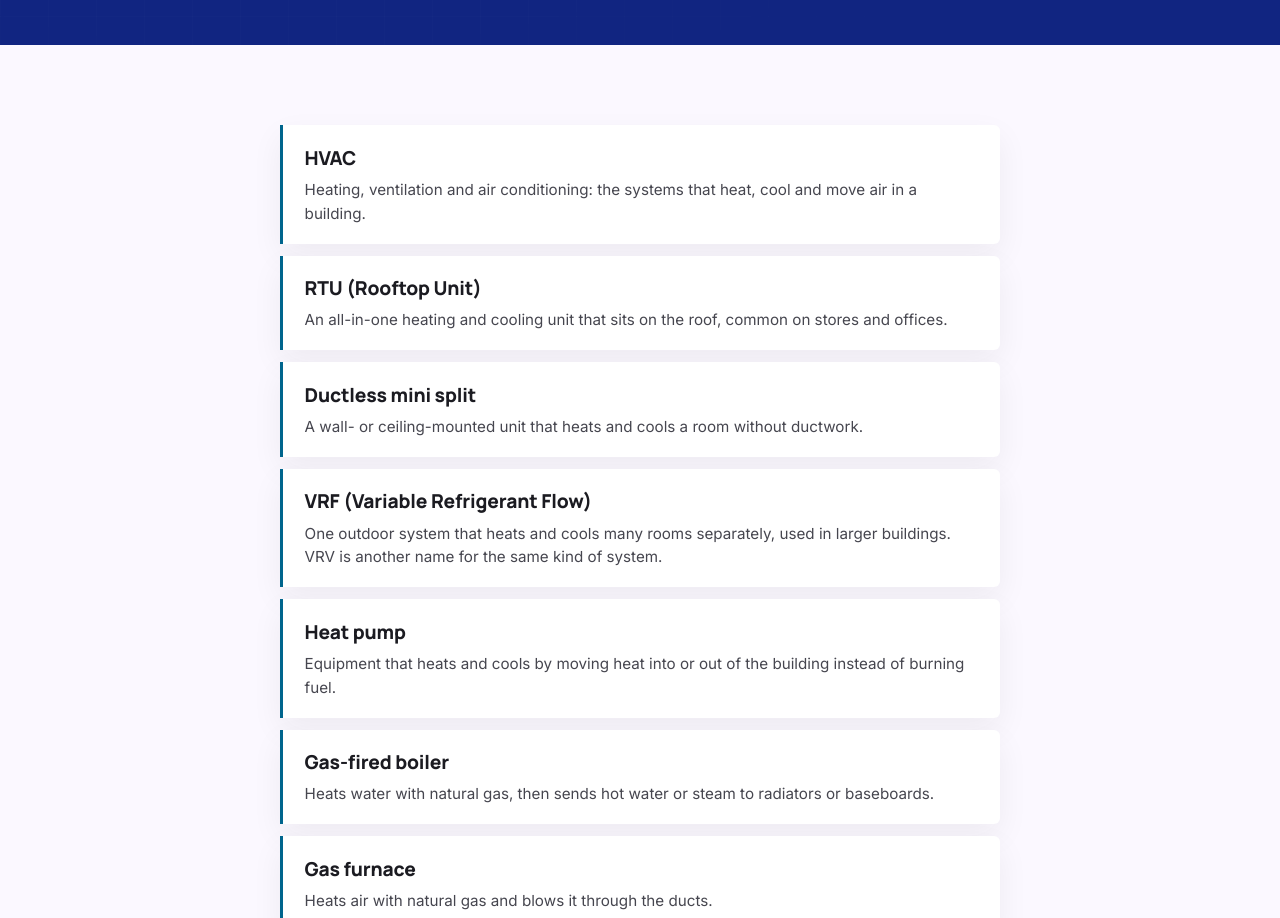
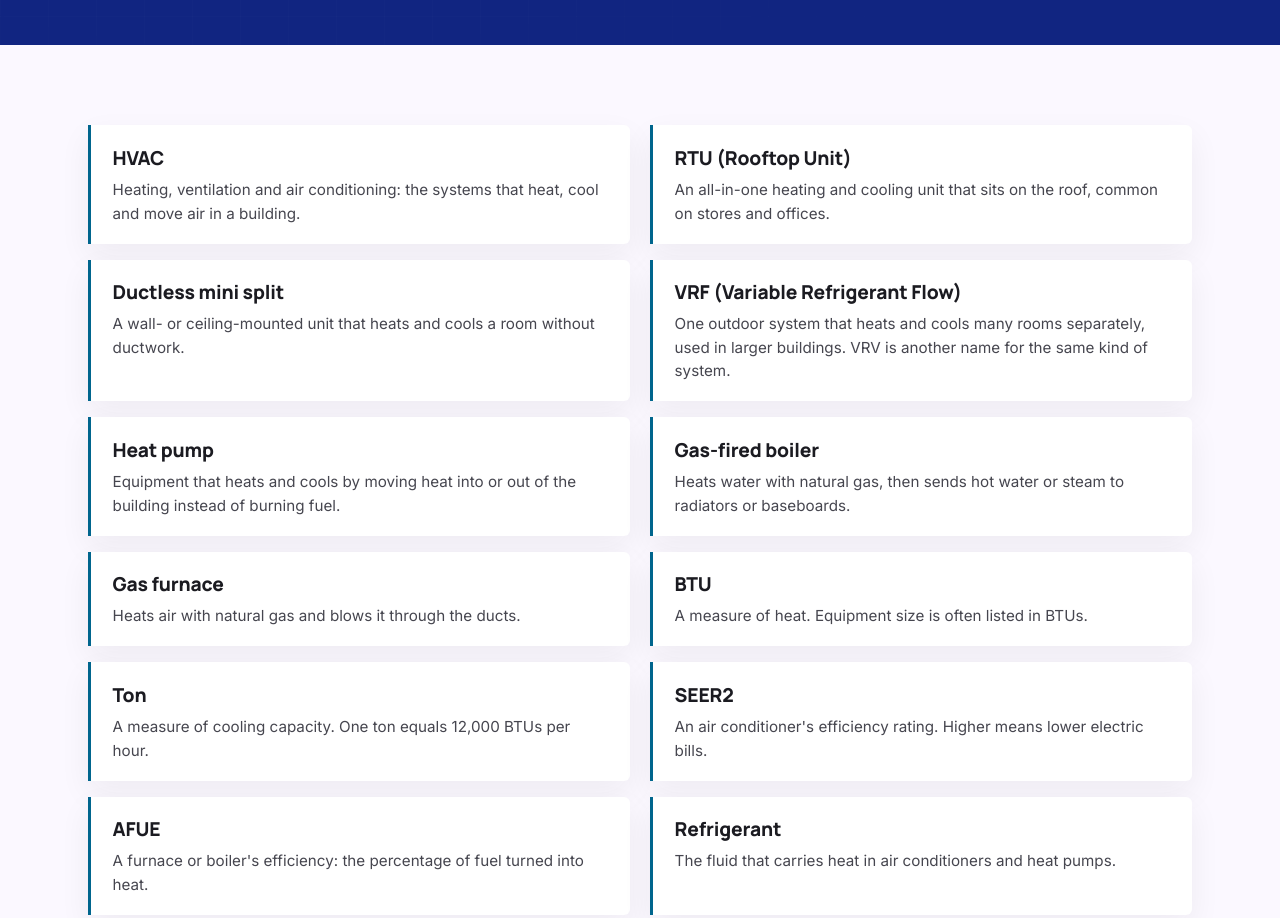
Before and after one commit to calvinadaniel/kool-energy-technology, a plain HTML site: page hvac-terms/index.html in a window 1280 px wide. Shown: the part 480-1398 px from the top of the page. Drawn offline with nearby package versions, Linux system fonts and the light colour scheme.

Commit message:
Lay HVAC term cards in two columns on desktop and one column on mobile.
Co-authored-by: Cursor <cursoragent@cursor.com>

```diff
--- a/assets/style.css
+++ b/assets/style.css
@@ -1437,7 +1437,15 @@ body {
 }
 .glossary-list {
   display: grid;
+  grid-template-columns: 1fr;
   gap: 0.75rem;
+}
+@media (min-width: 768px) {
+  .glossary-list {
+    grid-template-columns: 1fr 1fr;
+    gap: 1rem 1.25rem;
+    align-items: stretch;
+  }
 }
 .glossary-item {
   background: var(--surface-lowest);
--- a/hvac-terms/index.html
+++ b/hvac-terms/index.html
@@ -130,7 +130,7 @@
   </section>
 
   <section style="background:var(--surface);" class="py-20">
-    <div class="max-w-3xl mx-auto px-6">
+    <div class="max-w-6xl mx-auto px-6">
       <div class="glossary-list">
         <article class="glossary-item" id="hvac">
           <h2>HVAC</h2>
```
